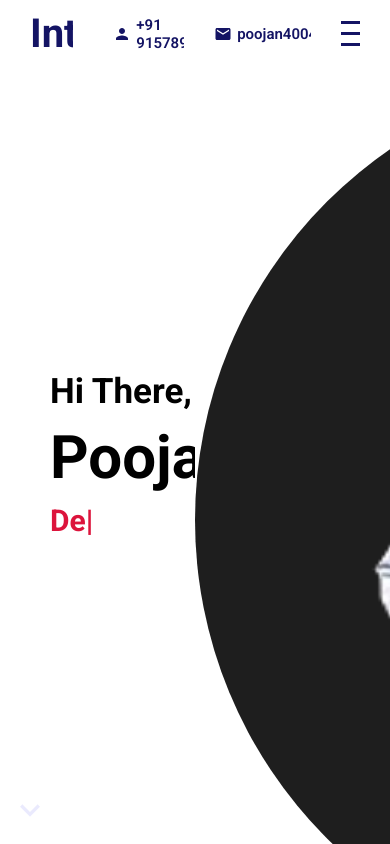
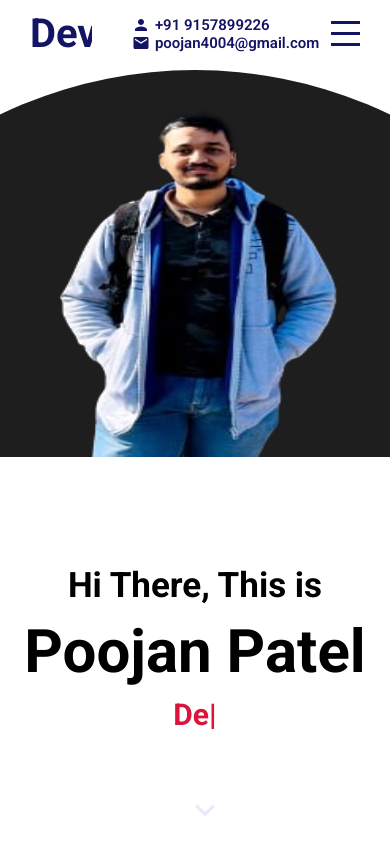
Before and after one commit to Poojan-patel/poojan.patel, a React (Create React App) app: page / in a window 390 px wide. Built offline with nearby package versions, Linux system fonts and the light colour scheme.

Commit message:
Responsiveness added

```diff
--- a/src/components/contact/contact.scss
+++ b/src/components/contact/contact.scss
@@ -1,6 +1,12 @@
+@import "../../global.scss";
+
 .contact{
      background-color: white;
      display: flex;
+
+     @include mobile{
+          flex-direction: column;
+     }
      .left{
           flex:1;
           overflow: hidden;
@@ -41,13 +47,13 @@
 
                textarea{
                     width: 300px;
-                    height: 200px;
+                    height: 180px;
                     font-size: 14px;
                     margin: 10px;
                }
 
                button{
-                    margin: 10px;
+                    margin: 8px;
                     width: 150px;
                     height: 30px;
                     color: white;
@@ -57,6 +63,10 @@
                     font-weight: 500;
                     cursor: pointer;
 
+                    @include mobile{
+                         height: 50px;
+                    }
+
                     &:focus{
                          outline: none;
                     }
--- a/src/components/experience/experience.scss
+++ b/src/components/experience/experience.scss
@@ -1,3 +1,5 @@
+@import "../../global.scss";
+
 .experience{
      background-color: white;
      display: flex;
@@ -9,6 +11,10 @@
           font-size: 50px;
           height: 80px;
 
+          @include mobile{
+               font-size: 30px;
+               height: 40px;
+          }
      }
 
      .container{
@@ -17,6 +23,11 @@
           display: flex;
           align-items: center;
           justify-content: center;
+
+          @include mobile{
+               font-size: 12px;
+               flex-direction: column;
+          }
 
           .card{
                width: 250px;
@@ -29,10 +40,20 @@
                padding: 20px;
                transition: all 0.4s ease;
 
+               @include mobile{
+                    height: 120px;
+               }
+
                &.featured{
                     transform: scaleY(1.05) scaleX(1.05);
                     margin: 0 40px;
                     box-shadow: 0 0 20px 1px grey;
+
+                    @include mobile{
+                         width: 250px;
+                         height: 130px;
+                         margin: 20px 0;
+                    }
                }
 
                &:hover{
@@ -63,6 +84,9 @@
                     border-radius: 10px;
                     background-color: rgb(252, 216, 224);
 
+                    @include mobile{
+                         display: none;
+                    }
                }
 
                .bottom{
--- a/src/components/intro/intro.scss
+++ b/src/components/intro/intro.scss
@@ -1,6 +1,13 @@
+@import "../../global.scss";
+
 .intro{
      background-color: white;
      display: flex;
+
+     @include mobile{
+          flex-direction: column-reverse;
+          align-items: center;
+     }
 
      .left{
           flex: 0.5;
@@ -12,11 +19,24 @@
                background-color: rgb(30,30,30);
                border-radius: 50%;
                display: flex;
-               align-items: flex-end;
+               align-items: center;
                float: left;
+               position: relative;
+               justify-content:space-around;
+
+               @include mobile{
+                    align-items: flex-start;
+                    justify-content: center;
+               }
                img{
+                    position: absolute;
                     width: 100%;
                     height: 90%;
+
+                    @include mobile{
+                         height: 50%;
+                         width: 50%;
+                    }
                }
           }
      }
@@ -33,6 +53,10 @@
                justify-content: center;
                padding-left: 50px;
 
+               @include mobile{
+                    padding-left: 0;
+                    align-items: center;
+               }
 
                h2, h1, h3{
                     font-size: 35px;
@@ -74,6 +98,11 @@
                bottom: 10px;
                left: 5%;
 
+               @include  mobile{
+                    left: 47%;
+
+               }
+
                .down-arrow{
                     animation: arrowBlink 1.5s infinite;
                     width: 40px;
--- a/src/components/menu/menu.scss
+++ b/src/components/menu/menu.scss
@@ -13,6 +13,12 @@
      align-items: center;
      justify-content: center;
      transition: all 1s ease;
+
+     @include mobile{
+          width: 100vw;
+
+          right: -100vw;
+     }
 
      &.active{
           right: 0;
--- a/src/components/skillSet/skillSet.scss
+++ b/src/components/skillSet/skillSet.scss
@@ -11,6 +11,11 @@
      display: flex;
      transition: all 0.5s ease;
 
+     @include mobile{
+          margin-right: 10px;
+          margin-left: 10px;
+     }
+
      &.active{
           background-color: $mainColor;
           color: white;
--- a/src/components/skills/skills.scss
+++ b/src/components/skills/skills.scss
@@ -15,6 +15,10 @@
                font-size: 50px;
                height: max-content;
                width: max-content;
+
+               @include mobile{
+                    font-size: 30px;
+               }
           }
 
           .types{
@@ -24,6 +28,11 @@
                display: flex;
                justify-content: center;
                text-align: center;
+
+               @include mobile{
+                    flex-wrap: wrap;
+                    justify-content: center;
+               }
 
 
                width: 90%;
@@ -38,6 +47,11 @@
                align-items: center;
                flex-wrap: wrap;
 
+               @include mobile{
+                    font-size: 20px;
+                    width: 100%
+               }
+
                .item{
                     height: 150px;
                     width: 180px;
@@ -50,6 +64,11 @@
                     justify-content: center;
                     transition: all 0.5s ease;
 
+                    @include mobile{
+                         width: 150px;
+                         height: 100px;
+                    }
+
                     img{
                          width: 100%;
                          height: 100%;
@@ -60,6 +79,7 @@
                          position: absolute;
                          height: max-content;
                          width: max-content;
+                         font-size: 20px;
                     }
 
                     &:hover{
--- a/src/components/topbar/Topbar.jsx
+++ b/src/components/topbar/Topbar.jsx
@@ -7,7 +7,8 @@ export default function Topbar({menuOpen, setMenuOpen}) {
           <div className={"topbar " + (menuOpen && "active")}>
                <div className="wrapper">
                <div className="left">
-                    <a href="#intro" className="logo">Intro</a>
+                    <a href="#intro" className="logo">Dev</a>
+                    <div className="details">
                          <div className="itemContainer">
                               <Person className="icon" />
                               <span>+91 9157899226</span>
@@ -15,6 +16,7 @@ export default function Topbar({menuOpen, setMenuOpen}) {
                          <div className="itemContainer">
                               <Mail className="icon" />
                               <span>poojan4004@gmail.com</span>
+                         </div>
                     </div>
                </div>
                <div className="right">
--- a/src/components/topbar/topbar.scss
+++ b/src/components/topbar/topbar.scss
@@ -19,6 +19,11 @@
           .left{
                display: flex;
                align-items: center;
+               width: 100%;
+
+               @include mobile{
+                    justify-content: space-between;
+               }
 
                .logo{
                     font-size: 40px;
@@ -26,6 +31,21 @@
                     text-decoration: none;
                     color: inherit;
                     margin-right: 40px;
+
+
+               }
+
+               .details{
+                    display: flex;
+                    flex-direction: row;
+                    align-items: center;
+                    justify-content: center;
+
+                    @include mobile{
+
+                         flex-direction: column;
+
+                         align-items: flex-start;
                     }
 
                     .itemContainer{
@@ -33,18 +53,24 @@
                          flex-direction: row;
                          align-items: center;
                          margin-right: 30px;
+                         justify-content: center;
+
 
                          .icon{
                               font-size: 18px;
                               margin-right: 5px;
+
+
                          }
 
                          span{
                               font-size: 15px;
                               font-weight: 600;
+
+
                          }
                     }
-
+               }
           }
 
           .right{
--- a/src/global.scss
+++ b/src/global.scss
@@ -1 +1,9 @@
-$mainColor: rgb(20,20,100)
+$mainColor: rgb(20,20,100);
+
+$width: 768px;
+
+@mixin  mobile {
+    @media (max-width: #{$width}){
+        @content
+    }
+}
```
Also changed, not shown: src/components/projects/projects.scss (+53 -2 lines). Lines whose indentation alone changed are shown as unchanged.
